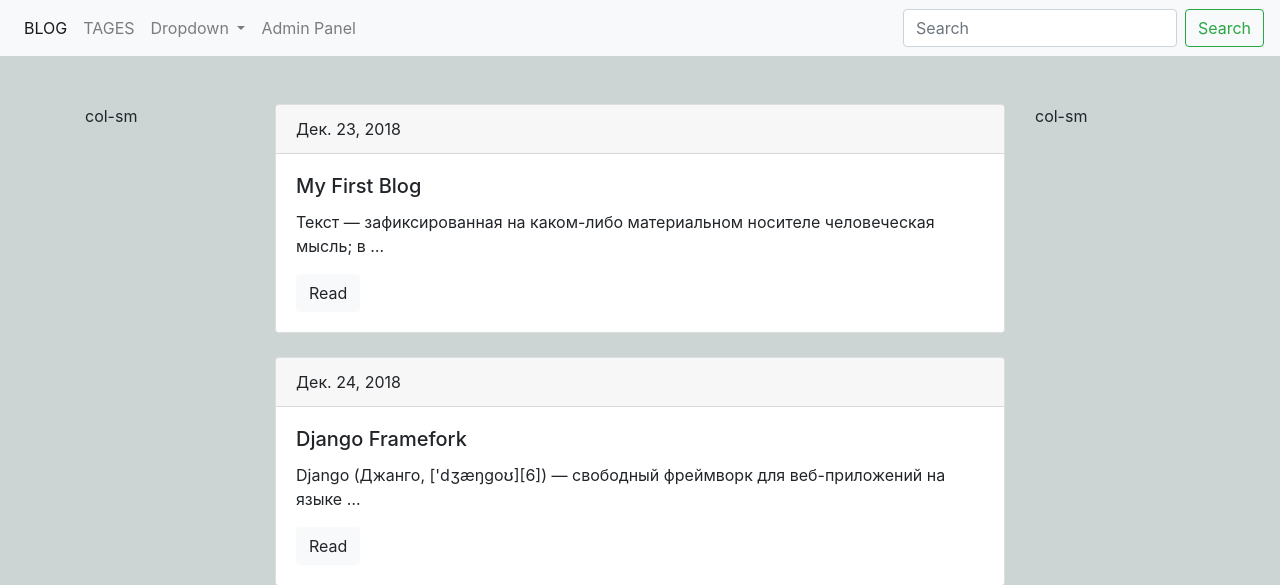
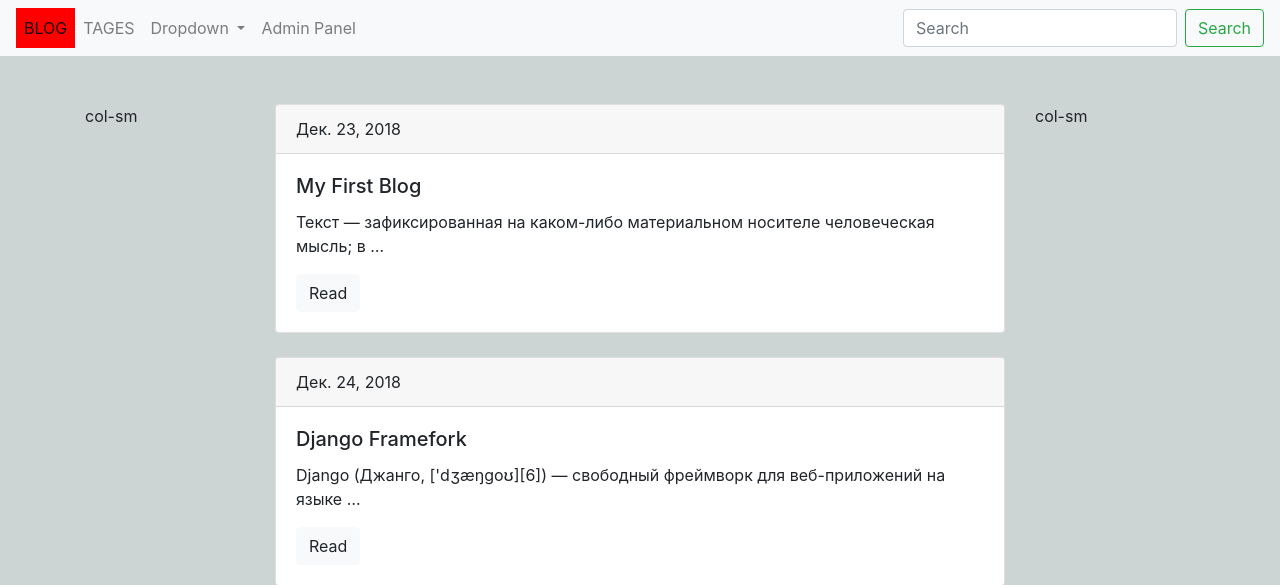
Before and after one commit to serasdeva/mysite, a Django app: page / in a window 1280 px wide, with the pointer over the restyled element. Shown: the top 585 px of the page. Run offline with Django 3.2, Linux system fonts and the light colour scheme; data comes from the database, SQL or seed files in the repository; some libraries are stand-ins or nearby versions.

Commit message:
style edit

```diff
--- a/static/style.css
+++ b/static/style.css
@@ -1,3 +1,8 @@
 body {
 	background-color: #ccd4d4;
 }
+
+a:hover {
+	background-color: red;
+	color: gray;
+}
```
